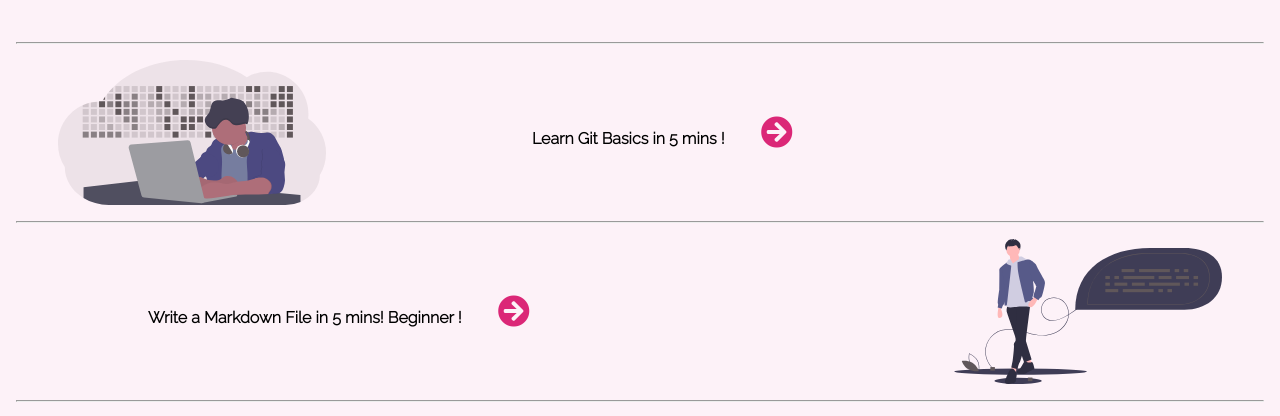
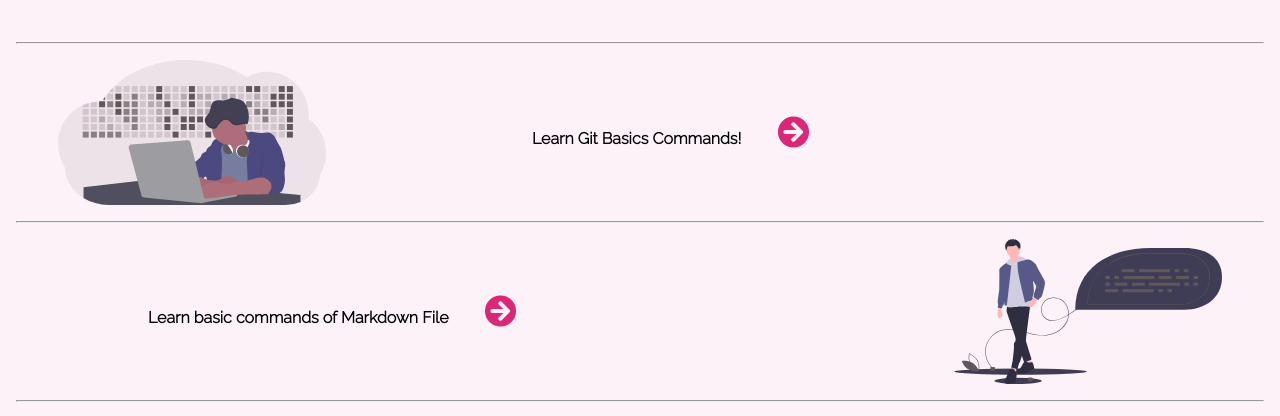
Before and after one commit to payalkherajani/myPortfolio, a website: page blogs.html in a window 1280 px wide. Shown: the part 412-828 px from the top of the page. Drawn offline with Linux system fonts and the light colour scheme.

Commit message:
modified-blogs

```diff
--- a/blogs.html
+++ b/blogs.html
@@ -37,7 +37,7 @@
         </aside>
         <section class="section">
             <div class="container container-center">
-                <strong>Learn Git Basics in 5 mins ! </strong>
+                <strong>Learn Git Basics Commands! </strong>
                 <a href="/blog1.html" class="icon"><i class="fas fa-arrow-circle-right"></i></a>
             </div>
         </section>
@@ -46,7 +46,7 @@
     <div class="project-section">
         <section class="section">
             <div class="container container-center">
-                <strong>Write a Markdown File in 5 mins! Beginner !</strong>
+                <strong>Learn basic commands of Markdown File </strong>
                 <a href="/blog2.html" class="icon"><i class="fas fa-arrow-circle-right"></i></a>
             </div>
         </section>
```
